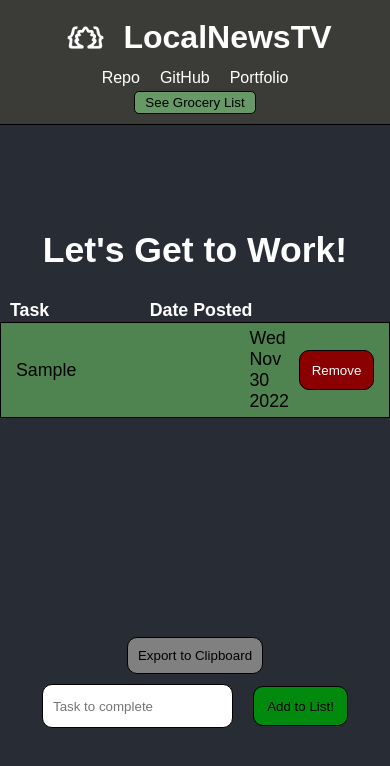
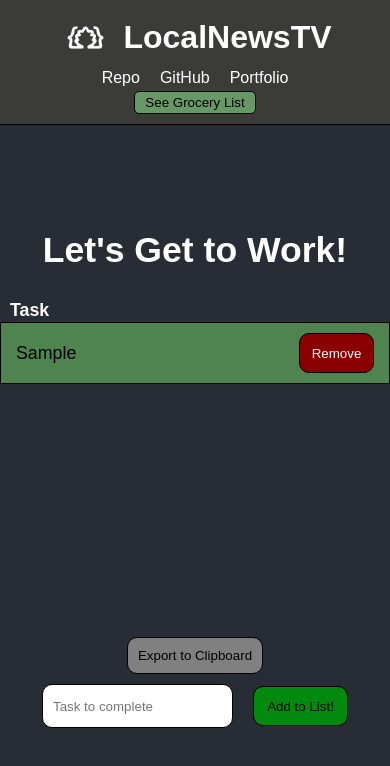
Before and after one commit to LocalNewsTV/home-to-do-list, a React (Create React App) app: page / in a window 390 px wide. Both pictures are taken after typing "Sample" into the empty fields and a click on the button "Add to List!". Shown: the top 766 px of the page. Built offline with nearby package versions, Linux system fonts and the light colour scheme.

Commit message:
removed date when in mobile view to save space

```diff
--- a/package.json
+++ b/package.json
@@ -1,6 +1,6 @@
 {
   "name": "home-to-do-list",
-  "homepage": "",
+  "homepage": "https://localnewstv.github.io/home-to-do-list",
   "version": "0.1.0",
   "private": false,
   "dependencies": {
--- a/src/components/ListItem/ListItem.css
+++ b/src/components/ListItem/ListItem.css
@@ -41,6 +41,9 @@
   .listItem .date, .listItem .task, .listItem .delete{
     width: 100%;
   }
+  .listItem .date {
+    display: none !important;
+  }
   .delete .buttonDelete {
     width: 75px;
   }
--- a/src/components/TaskList/TaskList.css
+++ b/src/components/TaskList/TaskList.css
@@ -48,5 +48,7 @@
   .listTableBody {
     height: 300px;
   }
-
+  .taskList .date {
+    display: none;
+  }
 }
--- a/src/components/TaskList/TaskList.js
+++ b/src/components/TaskList/TaskList.js
@@ -24,7 +24,7 @@ export const TaskList = () => {
         <thead className={"listTableHead"}>
           <tr className={"listHeadRow"}>
             <th className="header">Task</th>
-            {taskType === "todo" ? <th className="header">Date Posted</th> : <th>&nbsp;</th>}
+            {taskType === "todo" ? <th className="header date">Date Posted</th> : <th>&nbsp;</th>}
             <th>&nbsp;</th>
           </tr>
         </thead>
```
